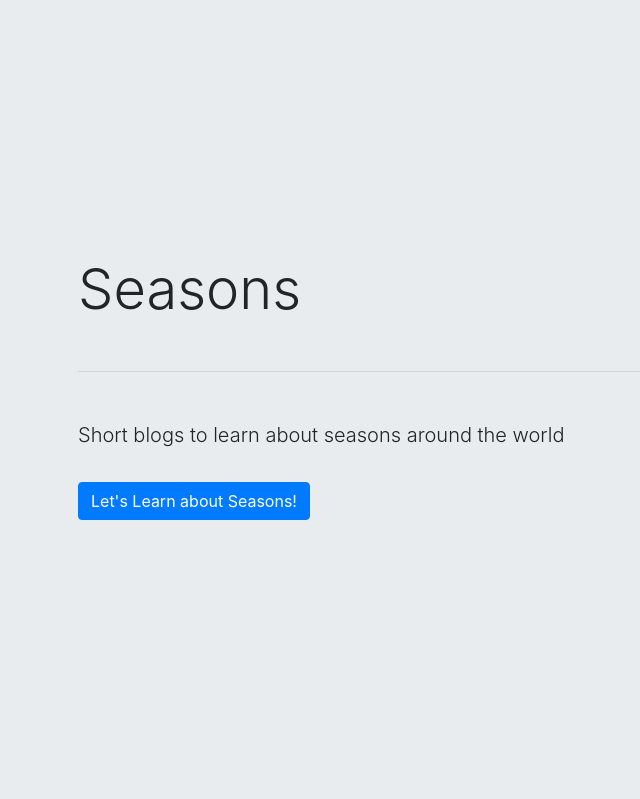
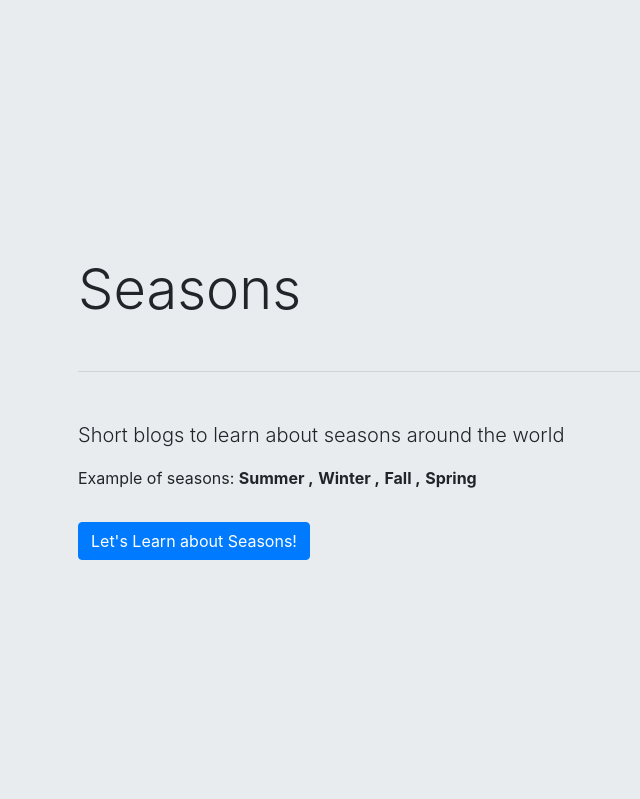
Before and after one commit to brototibiswas/learn_seasons, a Django app: page / in a window 1280 px wide. Shown: the top 799 px of the page, without its empty margins (7-647 px from the left). Run offline with Django 3.2, Linux system fonts and the light colour scheme; some libraries are stand-ins or nearby versions.

Commit message:
Add list of season names on homepage

```diff
--- a/src/templates/home.html
+++ b/src/templates/home.html
@@ -7,6 +7,15 @@
         <h1 class="jumbotron-heading display-4 text-capitalize">Seasons</h1>
         <hr class="my-5">
         <p class="lead">Short blogs to learn about seasons around the world</p>
+        <p>Example of seasons:
+            {% for item in seasons %}
+                {% if forloop.counter == seasons|length %}
+                    <span class="font-weight-bold">{{ item }}</span>
+                {% else %}
+                <span class="font-weight-bold">{{ item }} ,</span>
+                {% endif %}
+            {% endfor %}
+        </p>
         <a class="btn btn-primary mt-3 text-white" href="{% url 'seasons' %}">Let's Learn about Seasons!</a>
     </div>
 </div>
```
Also changed, not shown: src/blog/views.py (+5 -2 lines), src/templates/blog/description.html (+3 -11 lines).
